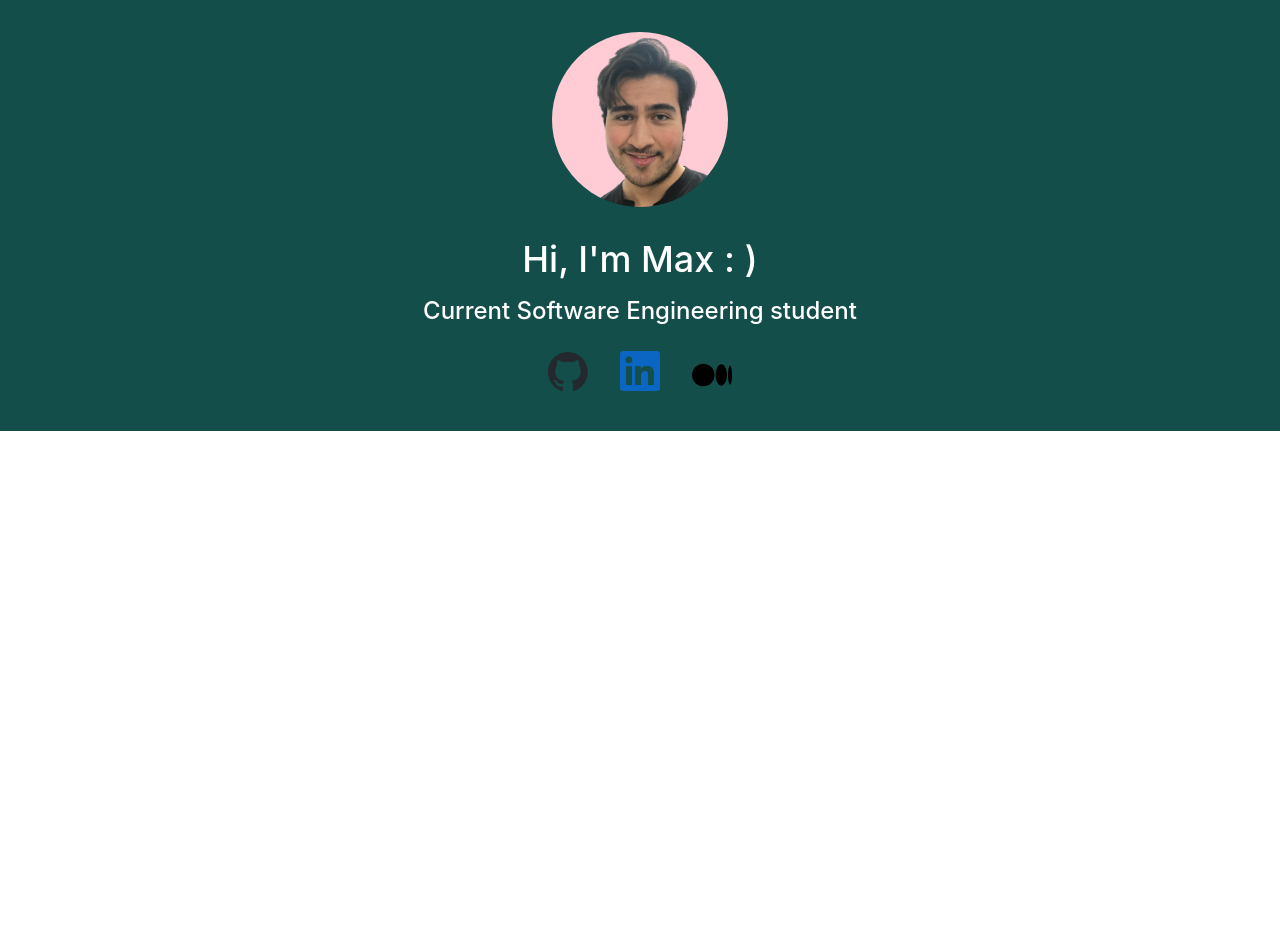
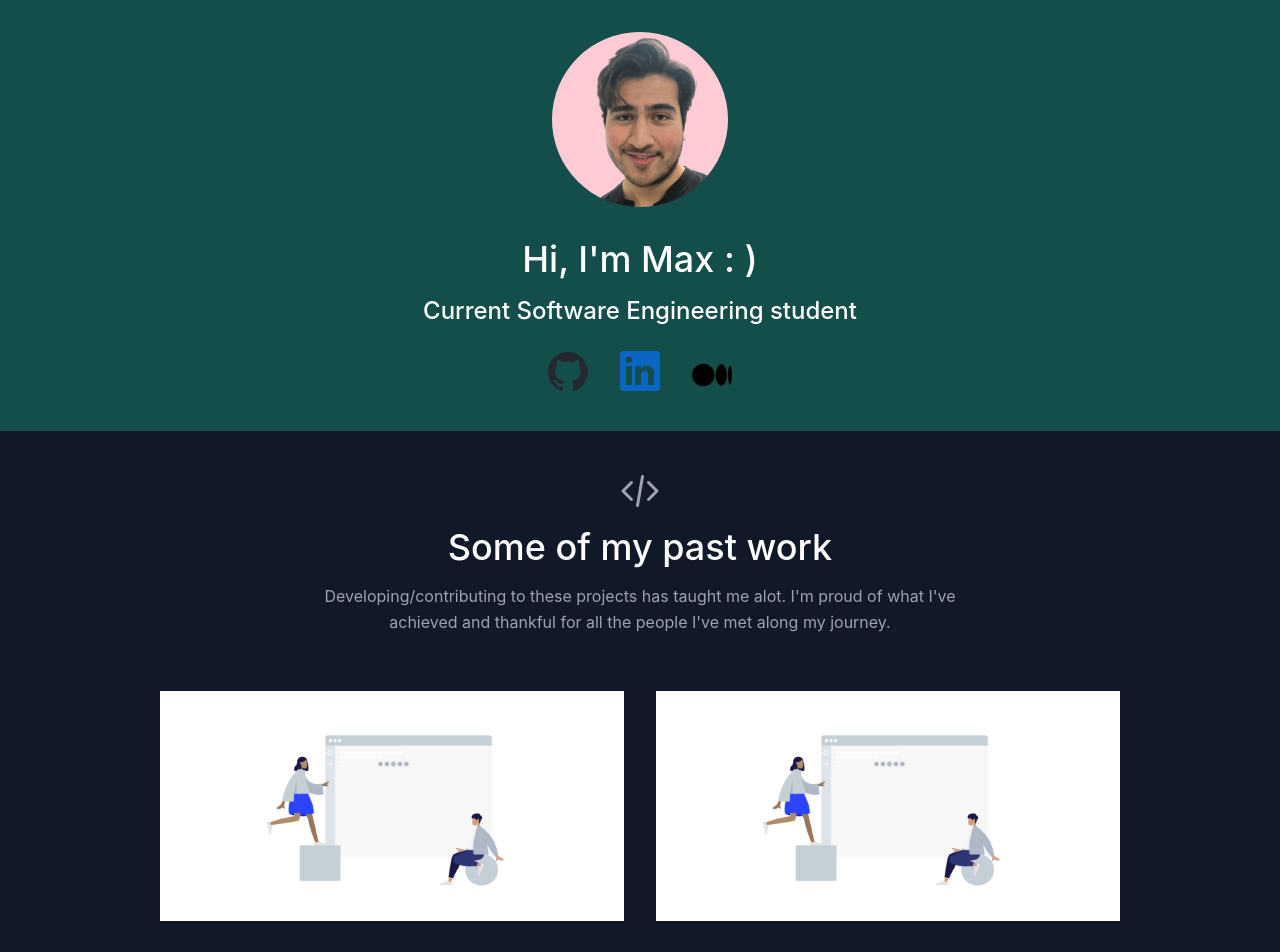
Before and after one commit to MaxvG115/Portfolio, a React (Create React App) app: page / in a window 1280 px wide. Shown: the top 952 px of the page. Before the commit the page ends 800 px from the top, so only its background shows below. Built offline with nearby package versions, Linux system fonts and the light colour scheme.

Commit message:
Added heroicons and Projects component

```diff
--- a/package.json
+++ b/package.json
@@ -3,9 +3,11 @@
   "version": "0.1.0",
   "private": true,
   "dependencies": {
+    "@heroicons/react": "^2.0.13",
     "@testing-library/jest-dom": "^5.16.5",
     "@testing-library/react": "^13.4.0",
     "@testing-library/user-event": "^13.5.0",
+    "heroicons-react": "^1.4.1",
     "react": "^18.2.0",
     "react-dom": "^18.2.0",
     "react-scripts": "5.0.1",
--- a/src/App.js
+++ b/src/App.js
@@ -1,10 +1,12 @@
 import React from "react";
 import About from "./components/About";
+import Projects from "./components/Projects";
 
 export default function App() {
   return (
     <main className="text-white bg-teal-900 body-font">
       <About />
+      <Projects />
     </main>
   );
 }
--- /dev/null
+++ b/src/components/Projects.js
@@ -0,0 +1,46 @@
+import React from "react";
+import { CodeBracketIcon } from "@heroicons/react/20/solid";
+import { projects } from "../data";
+
+export default function Projects() {
+  return (
+    <section id="projects" className="text-gray-400 bg-gray-900 body-font">
+      <div className="container py-10 mx-auto text-center lg:px-40">
+        <div className="flex flex-col w-full mb-14">
+          <CodeBracketIcon className="mx-auto inline-block w-10 mb-4" />
+          <h1 className="sm:text-4xl text-3xl font-medium title-font mb-4 text-white">
+            Some of my past work
+          </h1>
+          <p className="lg:w-2/3 mx-auto leading-relaxed text-base">
+            Developing/contributing to these projects has taught me alot. I'm proud of what I've achieved and thankful for all the people I've met along my journey.
+          </p>
+        </div>
+        <div className="flex flex-wrap -m-4">
+          {projects.map((project) => (
+            <a
+              href={project.link}
+              key={project.image}
+              className="sm:w-1/2 w-100 p-4">
+              <div className="flex relative">
+                <img
+                  alt="gallery"
+                  className="absolute inset-0 w-full h-full object-cover object-center"
+                  src={project.image}
+                />
+                <div className="px-8 py-10 relative z-10 w-full border-4 border-gray-800 bg-gray-900 opacity-0 hover:opacity-100">
+                  <h2 className="tracking-widest text-sm title-font font-medium text-green-400 mb-1">
+                    {project.subtitle}
+                  </h2>
+                  <h1 className="title-font text-lg font-medium text-white mb-3">
+                    {project.title}
+                  </h1>
+                  <p className="leading-relaxed">{project.description}</p>
+                </div>
+              </div>
+            </a>
+          ))}
+        </div>
+      </div>
+    </section>
+  );
+}
--- /dev/null
+++ b/src/data.js
@@ -0,0 +1,44 @@
+export const projects = [
+    {
+      title: "IOS app for Gudalajara's Food Bank",
+      subtitle: "Swift | Firebase | Stripe",
+      description:
+        "Lorem ipsum dolor sit amet consectetur adipisicing elit. Praesentium dolore rerum laborum iure enim sint nemo omnis voluptate exercitationem eius?",
+      image: "./testgif.gif",
+      link: "https://reactbootcamp.com",
+    },
+    {
+      title: "CRUD app for ITESM MCY program",
+      subtitle: "Ruby on Rails",
+      description:
+        "Lorem ipsum dolor sit amet consectetur adipisicing elit. Praesentium dolore rerum laborum iure enim sint nemo omnis voluptate exercitationem eius?",
+      image: "./testgif.gif",
+      link: "https://reedbarger.com",
+    },
+    {
+      title: "Micropost sample app",
+      subtitle: "Ruby on Rails",
+      description:
+        "Lorem ipsum dolor sit amet consectetur adipisicing elit. Praesentium dolore rerum laborum iure enim sint nemo omnis voluptate exercitationem eius?",
+      image: "./testgif.gif",
+      link: "https://jsbootcamp.com",
+    },
+    {
+      title: "Job Search app for IJALTI",
+      subtitle: ".NET | MySQL | Bootstrap",
+      description:
+        "Lorem ipsum dolor sit amet consectetur adipisicing elit. Praesentium dolore rerum laborum iure enim sint nemo omnis voluptate exercitationem eius?",
+      image: "./testgif.gif",
+      link: "https://pythonbootcamp.com",
+    },
+
+  ];
+
+  export const skills = [
+    "HTML, CSS, TailwindCSS",
+    "React",
+    "Node",
+    "Ruby/Rails",
+    "C++",
+    "Swift",
+  ];
```
Also changed, not shown: public/testgif.gif (added), 1 other file (tests, documents, lock files or other folders).
